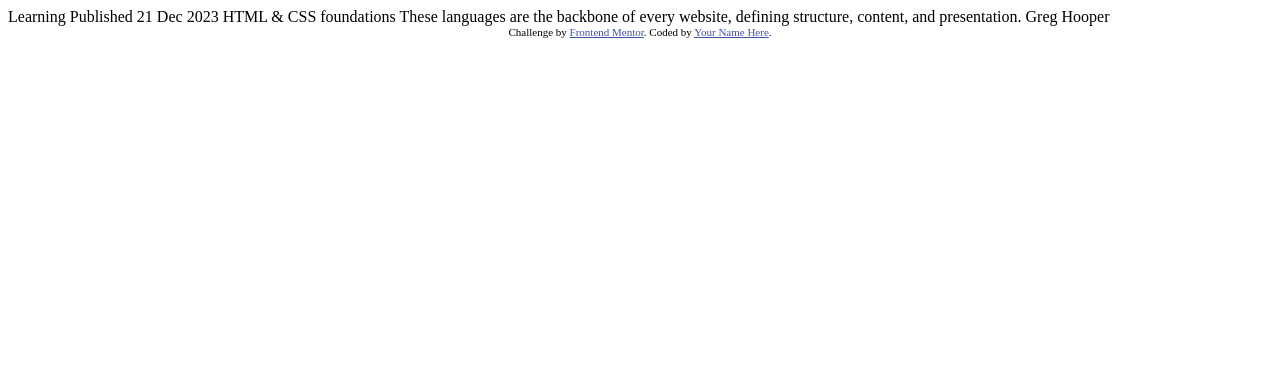
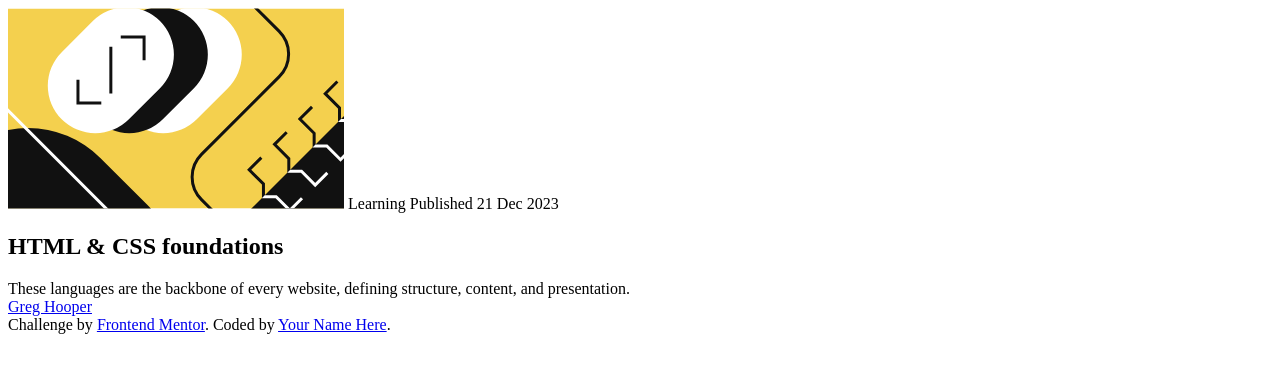
Before and after one commit to julianesilvac75/blog-preview-card, a plain HTML site: page index.html in a window 1280 px wide. Drawn offline with Linux system fonts and the light colour scheme.

Commit message:
feat: add html structure

```diff
--- a/index.html
+++ b/index.html
@@ -8,27 +8,26 @@
 
   <title>Frontend Mentor | Blog preview card</title>
 
-  <!-- Feel free to remove these styles or customise in your own stylesheet 👍 -->
-  <style>
-    .attribution { font-size: 11px; text-align: center; }
-    .attribution a { color: hsl(228, 45%, 44%); }
-  </style>
 </head>
 <body>
+  <section>
+    <img src="./assets/images/illustration-article.svg" alt="HTML symbol">
+    <span>Learning</span>
 
-  Learning
+    <time datetime="2023-12-21">Published 21 Dec 2023</time>
 
-  Published 21 Dec 2023
+    <h1>HTML & CSS foundations</h1>
 
-  HTML & CSS foundations
+    <summary>
+      These languages are the backbone of every website, defining structure, content, and presentation.
+    </summary>
 
-  These languages are the backbone of every website, defining structure, content, and presentation.
+    <a href="#">Greg Hooper</a>
+  </section>
 
-  Greg Hooper
-
-  <div class="attribution">
+  <footer class="attribution">
     Challenge by <a href="https://www.frontendmentor.io?ref=challenge" target="_blank">Frontend Mentor</a>.
     Coded by <a href="#">Your Name Here</a>.
-  </div>
+  </footer>
 </body>
 </html>
```
